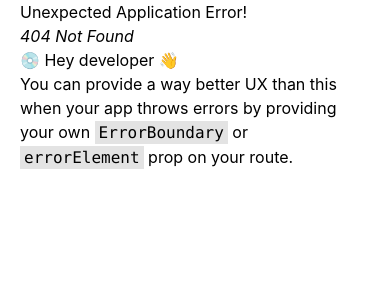
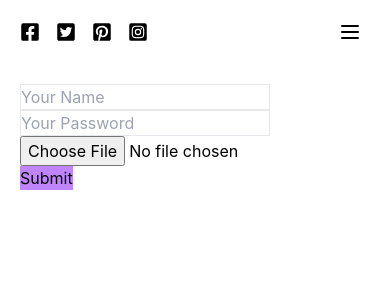
Before and after one commit to mehedi-hasan95/nature-blog, a React (Create React App) app: page /test in a window 390 px wide. Before the commit this address had no page. Shown: the top 300 px of the page. Built offline with nearby package versions, Linux system fonts and the light colour scheme.

Commit message:
Responsive menu added

```diff
--- a/src/Components/Router/Router.jsx
+++ b/src/Components/Router/Router.jsx
@@ -2,6 +2,7 @@
 import Home from "../../Pages/Home/Home/Home";
 import Write from "../../Pages/Home/Write/Write";
 import Singlepage from "../../Pages/Singlepage/Singlepage";
+import TestFile from "../../Pages/UpdateProfile/TestFile";
 import UpdateProfile from "../../Pages/UpdateProfile/UpdateProfile";
 import Main from "../Layout/Main";
 
@@ -14,6 +15,7 @@
             { path: "write", element: <Write /> },
             { path: "update-profile", element: <UpdateProfile /> },
             { path: "/blog/:id", element: <Singlepage></Singlepage> },
+            { path: "test", element: <TestFile></TestFile> },
         ],
     },
 ]);
--- a/src/Pages/NavMenu/NavMenu.jsx
+++ b/src/Pages/NavMenu/NavMenu.jsx
@@ -1,4 +1,4 @@
-import React from "react";
+import React, { useState } from "react";
 import {
     FaFacebookSquare,
     FaInstagramSquare,
@@ -9,22 +9,81 @@
 import { Link } from "react-router-dom";
 
 const NavMenu = () => {
+    const [navbar, setNavbar] = useState(false);
     return (
-        <div className="flex justify-between items-center my-5">
+        <nav className="w-full bg-white sticky top-0 z-50 mb-5">
+            <div className="justify-between mx-auto lg:container md:items-center md:flex">
+                <div>
+                    <div className="flex items-center justify-between py-3 md:py-5 md:block">
                         <div className="flex items-center gap-4 text-xl">
                             <FaFacebookSquare className="cursor-pointer" />
                             <FaTwitterSquare className="cursor-pointer" />
                             <FaPinterestSquare className="cursor-pointer" />
                             <FaInstagramSquare className="cursor-pointer" />
                         </div>
-            <div className="flex items-center gap-4 uppercase text-xl font-poppins">
+                        <div className="md:hidden">
+                            <button
+                                className="p-2 text-gray-700 rounded-md outline-none focus:border-gray-400 focus:border"
+                                onClick={() => setNavbar(!navbar)}
+                            >
+                                {navbar ? (
+                                    <svg
+                                        xmlns="http://www.w3.org/2000/svg"
+                                        className="w-6 h-6 text-black"
+                                        viewBox="0 0 20 20"
+                                        fill="currentColor"
+                                    >
+                                        <path
+                                            fillRule="evenodd"
+                                            d="M4.293 4.293a1 1 0 011.414 0L10 8.586l4.293-4.293a1 1 0 111.414 1.414L11.414 10l4.293 4.293a1 1 0 01-1.414 1.414L10 11.414l-4.293 4.293a1 1 0 01-1.414-1.414L8.586 10 4.293 5.707a1 1 0 010-1.414z"
+                                            clipRule="evenodd"
+                                        />
+                                    </svg>
+                                ) : (
+                                    <svg
+                                        xmlns="http://www.w3.org/2000/svg"
+                                        className="w-6 h-6 text-black"
+                                        fill="none"
+                                        viewBox="0 0 24 24"
+                                        stroke="currentColor"
+                                        strokeWidth={2}
+                                    >
+                                        <path
+                                            strokeLinecap="round"
+                                            strokeLinejoin="round"
+                                            d="M4 6h16M4 12h16M4 18h16"
+                                        />
+                                    </svg>
+                                )}
+                            </button>
+                        </div>
+                    </div>
+                </div>
+                <div>
+                    <div
+                        className={`flex-1 justify-self-center pb-3 mt-8 md:block md:pb-0 md:mt-0 ${
+                            navbar ? "block" : "hidden"
+                        }`}
+                    >
+                        <ul className="items-center justify-center space-y-8 md:flex md:space-x-6 md:space-y-0">
+                            <li className="text-black hover:text-indigo-200 text-xl uppercase">
                                 <Link to="/">Home</Link>
+                            </li>
+                            <li className="text-black hover:text-indigo-200 text-xl uppercase">
                                 <Link to="/about">About</Link>
+                            </li>
+                            <li className="text-black hover:text-indigo-200 text-xl uppercase">
                                 <Link to="/contact">Contact</Link>
+                            </li>
+                            <li className="text-black hover:text-indigo-200 text-xl uppercase">
                                 <Link to="/write">Write</Link>
+                            </li>
+                            <li className="text-black hover:text-indigo-200 text-xl uppercase">
                                 <Link to="/login">Login</Link>
-            </div>
-            <div className="flex items-center gap-4">
+                            </li>
+                        </ul>
+
+                        <div className="mt-3 space-y-2 md:hidden">
                             <img
                                 className=" h-12 w-12 rounded-full"
                                 src="https://images.unsplash.com/photo-1603415526960-f7e0328c63b1?ixlib=rb-4.0.3&ixid=MnwxMjA3fDB8MHxwaG90by1wYWdlfHx8fGVufDB8fHx8&auto=format&fit=crop&w=1470&q=80"
@@ -33,6 +92,17 @@
                             <FaSearch />
                         </div>
                     </div>
+                </div>
+                <div className="hidden md:flex items-center gap-4">
+                    <img
+                        className=" h-12 w-12 rounded-full"
+                        src="https://images.unsplash.com/photo-1603415526960-f7e0328c63b1?ixlib=rb-4.0.3&ixid=MnwxMjA3fDB8MHxwaG90by1wYWdlfHx8fGVufDB8fHx8&auto=format&fit=crop&w=1470&q=80"
+                        alt=""
+                    />
+                    <FaSearch />
+                </div>
+            </div>
+        </nav>
     );
 };
 
--- /dev/null
+++ b/src/Pages/UpdateProfile/TestFile.jsx
@@ -0,0 +1,35 @@
+import React from "react";
+
+const TestFile = () => {
+    const submitform = (e) => {
+        e.preventDefault();
+        const name = e.target.name.value;
+        const password = e.target.password.value;
+        const file = e.target.file.value;
+        console.log(name, password, file);
+    };
+    return (
+        <div>
+            <form onSubmit={submitform}>
+                <input
+                    type="text"
+                    name="name"
+                    id=""
+                    className="border"
+                    placeholder="Your Name"
+                />
+                <input
+                    type="password"
+                    name="password"
+                    id=""
+                    placeholder="Your Password"
+                    className="border"
+                />
+                <input type="file" name="file" id="" />
+                <input type="submit" value="Submit" className="bg-purple-400" />
+            </form>
+        </div>
+    );
+};
+
+export default TestFile;
```
Lines whose indentation alone changed are shown as unchanged.
